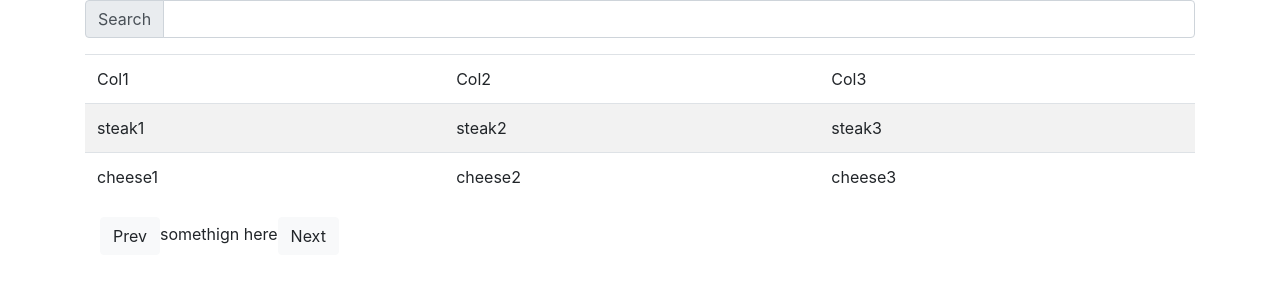
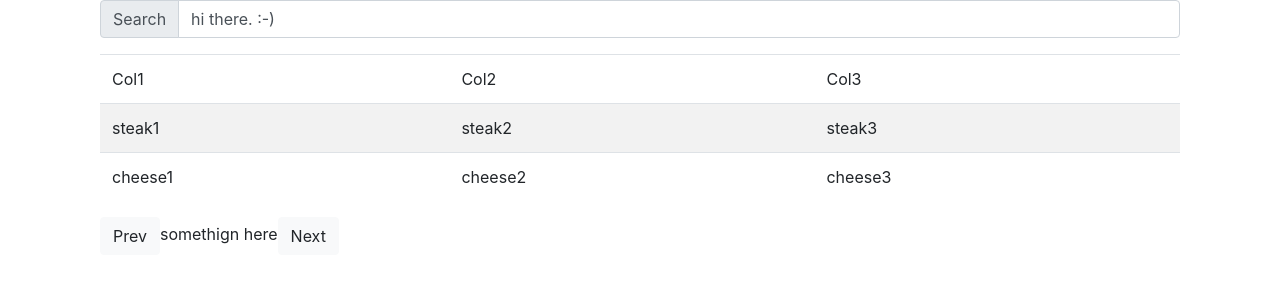
Before and after one commit to johnhunsley/react-pager, a React (Create React App) app: page / in a window 1280 px wide. Shown: the top 300 px of the page. Built offline with nearby package versions, Linux system fonts and the light colour scheme.

Commit message:
searchBar is a constant

```diff
--- a/public/index.html
+++ b/public/index.html
@@ -22,7 +22,7 @@
       work correctly both with client-side routing and a non-root public URL.
       Learn how to configure a non-root public URL by running `npm run build`.
     -->
-    <title>Learn React</title>
+    <title>React Pager</title>
 </head>
 <body>
 <noscript>You need to enable JavaScript to run this app.</noscript>
--- a/src/main/components/PagerContainer.js
+++ b/src/main/components/PagerContainer.js
@@ -6,7 +6,7 @@ import PageControls from './PageControls'
 class PagerContainer extends Component {
 
     state = {
-        filterText: '',
+        filterText: 'hi there. :-)',
         colNames: [
             {
                 label: 'Col1',
@@ -35,10 +35,16 @@ class PagerContainer extends Component {
         ]
     }
 
+    handleSearch = event => {
+        event.preventDefault();
+        this.setState({filterText: event.target.value})
+        console.log(this.state.filterText)
+    }
+
     render() {
         return (
             <div className="container">
-                <SearchBar filterText={this.state.filterText}/>
+                <SearchBar filterText={this.state.filterText} handleChange={this.handleSearch}/>
                 <ResultsTable colNames={this.state.colNames} items={this.state.items}/>
                 <PageControls />
             </div>
--- a/src/main/components/ResultsTable.js
+++ b/src/main/components/ResultsTable.js
@@ -20,6 +20,7 @@ class ResultsTable extends Component {
         );
 
         return (
+            <div className="container">
                 <table className="table table-striped">
                     <thead>
                         <tr>
@@ -30,6 +31,7 @@ class ResultsTable extends Component {
                         {data}
                     </tbody>
                 </table>
+            </div>
         )
     }
 }
--- a/src/main/components/SearchBar.js
+++ b/src/main/components/SearchBar.js
@@ -1,23 +1,16 @@
-import React, { Component } from 'react';
+import React from 'react';
 
-class SearchBar extends Component {
-
-    render() {
-        const filterText = this.props.filterText;
-
-        return (
-             <form>
-                <div class="input-group mb-3">
-                    <div class="input-group-prepend">
-                        <span class="input-group-text" id="basic-addon1">Search</span>
-                    </div>
-                    <input className="form-control" type="text" value={filterText} />
-                </div>
-             </form>
-        )
-
-    }
-
-}
+const SearchBar = ({filterText, handleChange}) => (
+    <div className="container">
+       <form>
+          <div className="input-group mb-3">
+             <div className="input-group-prepend">
+                <span className="input-group-text" id="basic-addon1">Search</span>
+             </div>
+             <input className="form-control" type="text" id="filter" name="filter" value={filterText} onChange={handleChange} />
+          </div>
+       </form>
+    </div>
+)
 
 export default SearchBar;
```
Lines whose indentation alone changed are shown as unchanged.
